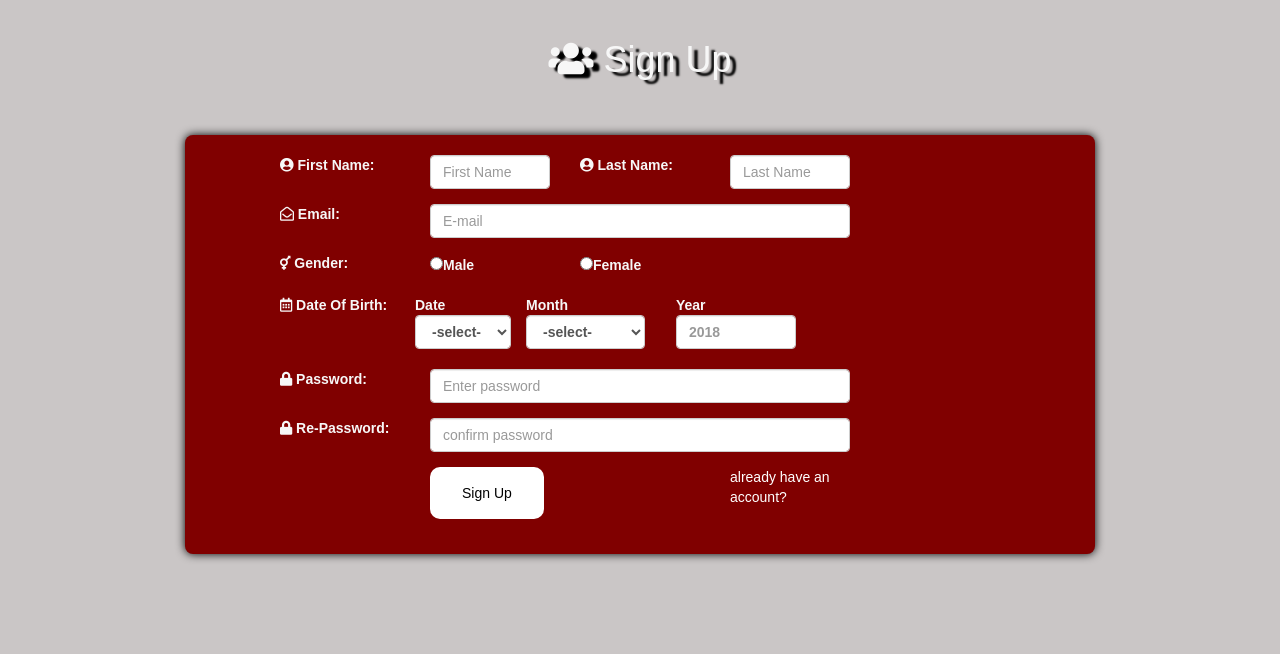
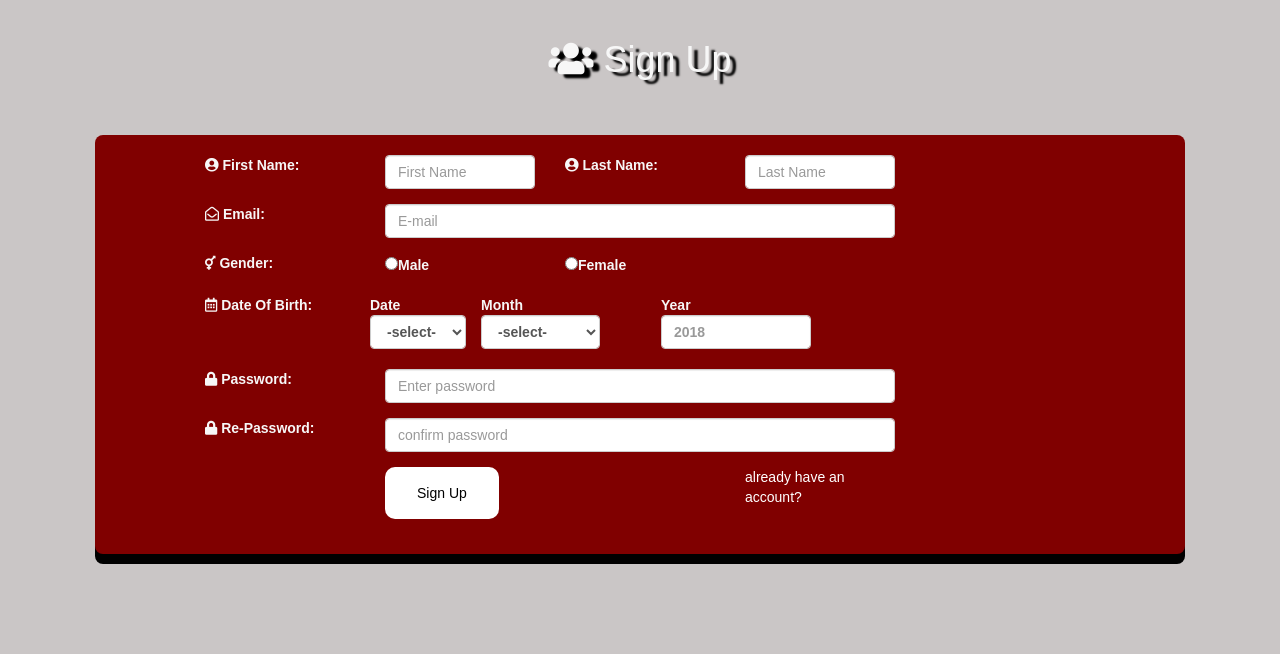
Before and after one commit to shehreen0217/Final-Project, a PHP site: page /HTML/Register.html in a window 1280 px wide. Shown: the part 181-835 px from the top of the page. Before the commit the page ends 742 px from the top, so only its background shows below. Run offline with PHP 8.4, Linux system fonts and the light colour scheme; some libraries are stand-ins or nearby versions; some web fonts are replaced.

Commit message:
new updates

```diff
--- a/HTML/Register.html
+++ b/HTML/Register.html
@@ -1,5 +1,5 @@
 <!DOCTYPE html>
-<html lang="en">
+<html lang="en" xmlns="http://www.w3.org/1999/html">
 <head>
     <meta charset="UTF-8">
     <link rel="stylesheet" href="../css/bootstrap.css">
@@ -21,6 +21,7 @@
     <link href="https://fonts.googleapis.com/css?family=Luckiest+Guy|Pacifico|Spicy+Rice|Sedgwick+Ave|Archivo+Black" rel="stylesheet">
     <link rel="stylesheet" href="https://use.fontawesome.com/releases/v5.5.0/css/all.css" integrity="sha384-B4dIYHKNBt8Bc12p+WXckhzcICo0wtJAoU8YZTY5qE0Id1GSseTk6S+L3BlXeVIU" crossorigin="anonymous">
     <link rel="stylesheet" href="https://maxcdn.bootstrapcdn.com/bootstrap/3.3.7/css/bootstrap.min.css" integrity="sha384-BVYiiSIFeK1dGmJRAkycuHAHRg32OmUcww7on3RYdg4Va+PmSTsz/K68vbdEjh4u" crossorigin="anonymous">
+    <meta name="viewport" content="width=device-width, initial-scale=1, maximum-scale=1, user-scalable=no">
 </head>
 <body  id="bg">
 
@@ -59,7 +60,17 @@
 </div>
 
 <div class="container">
+  <style class="col-lg-6">
 
+     form {border-radius: 8px;
+    margin:  100px 10px 100px;
+    font-family:'Ubuntu',sans-serif;
+    box-shadow: 0px 10px #000000;
+    background-color: maroon;
+    color: #f7f7f7;
+    padding: 20px 20px;
+    }
+</style>
     <h1 class="hhh" > <i class="fas fa-users"></i> Sign Up</h1>
     <form class="sss box">
         <div class="form-group">
--- a/HTML/login.html
+++ b/HTML/login.html
@@ -140,9 +140,7 @@
             <h6 class="no-access">Forget Password?</h6>
         </div>
     </div>
-    <div class="error-page">
-        <div class="try-again">Error: Try again?</div>
-    </div>
+
 </div>
 
 </body>
--- a/css/Register.css
+++ b/css/Register.css
@@ -39,15 +39,15 @@ body
     background-color:lightgray;
 }
 
-.box{
-    border-radius: 8px;
-    margin: 0 100px 10px 100px;
-    font-family:'Ubuntu',sans-serif;
-    box-shadow: 0px 0px 10px #000000;
-    background-color: maroon;
-    color: #f7f7f7;
-    padding: 20px 20px;
-}
+/*.box{*/
+    /*border-radius: 8px;*/
+    /*margin: 0 100px 10px 100px;*/
+    /*font-family:'Ubuntu',sans-serif;*/
+    /*box-shadow: 0px 0px 10px #000000;*/
+    /*background-color: maroon;*/
+    /*color: #f7f7f7;*/
+    /*padding: 20px 20px;*/
+/*}*/
 a.linkk{
     color: white;
     text-underline: black;
```
